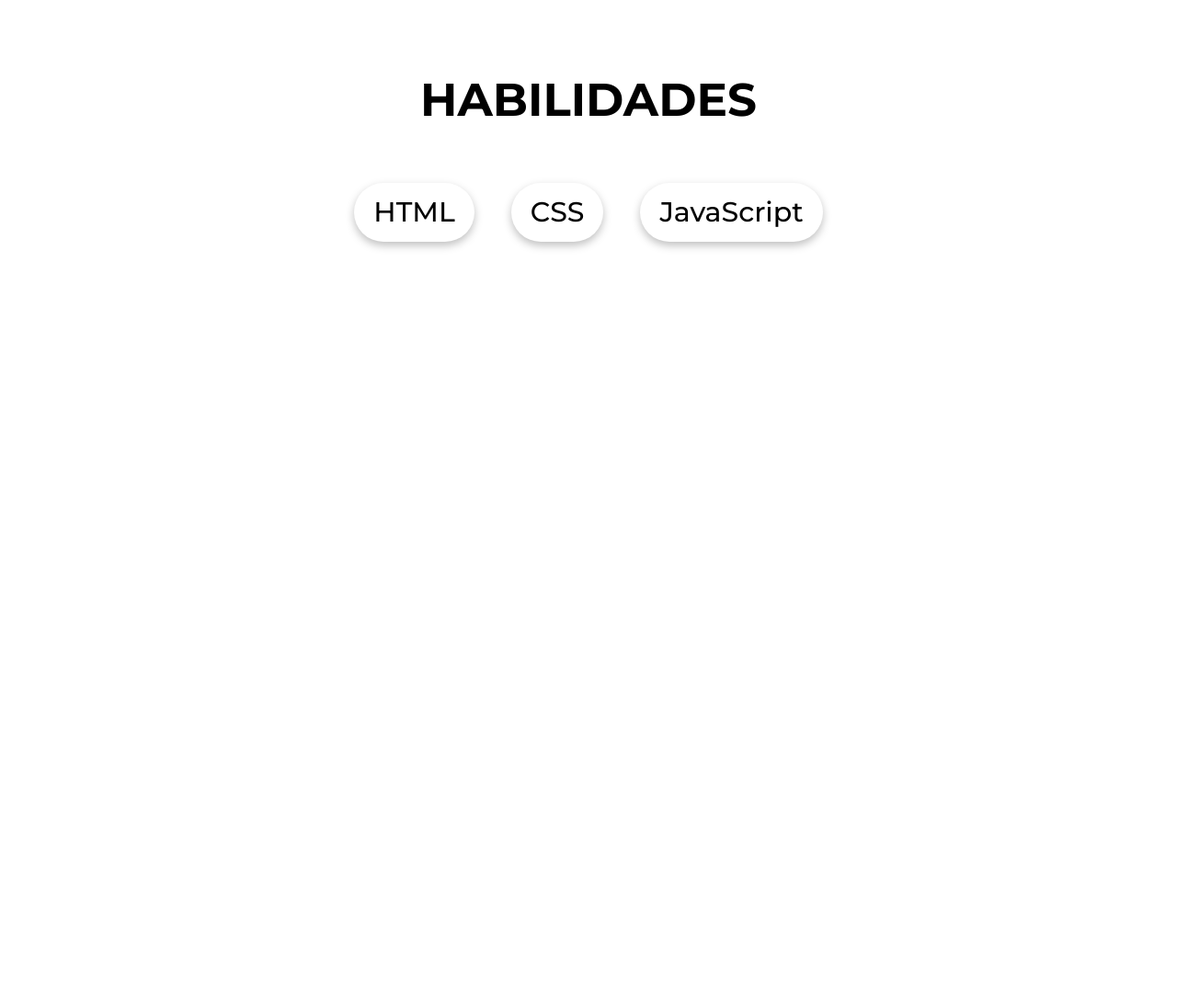
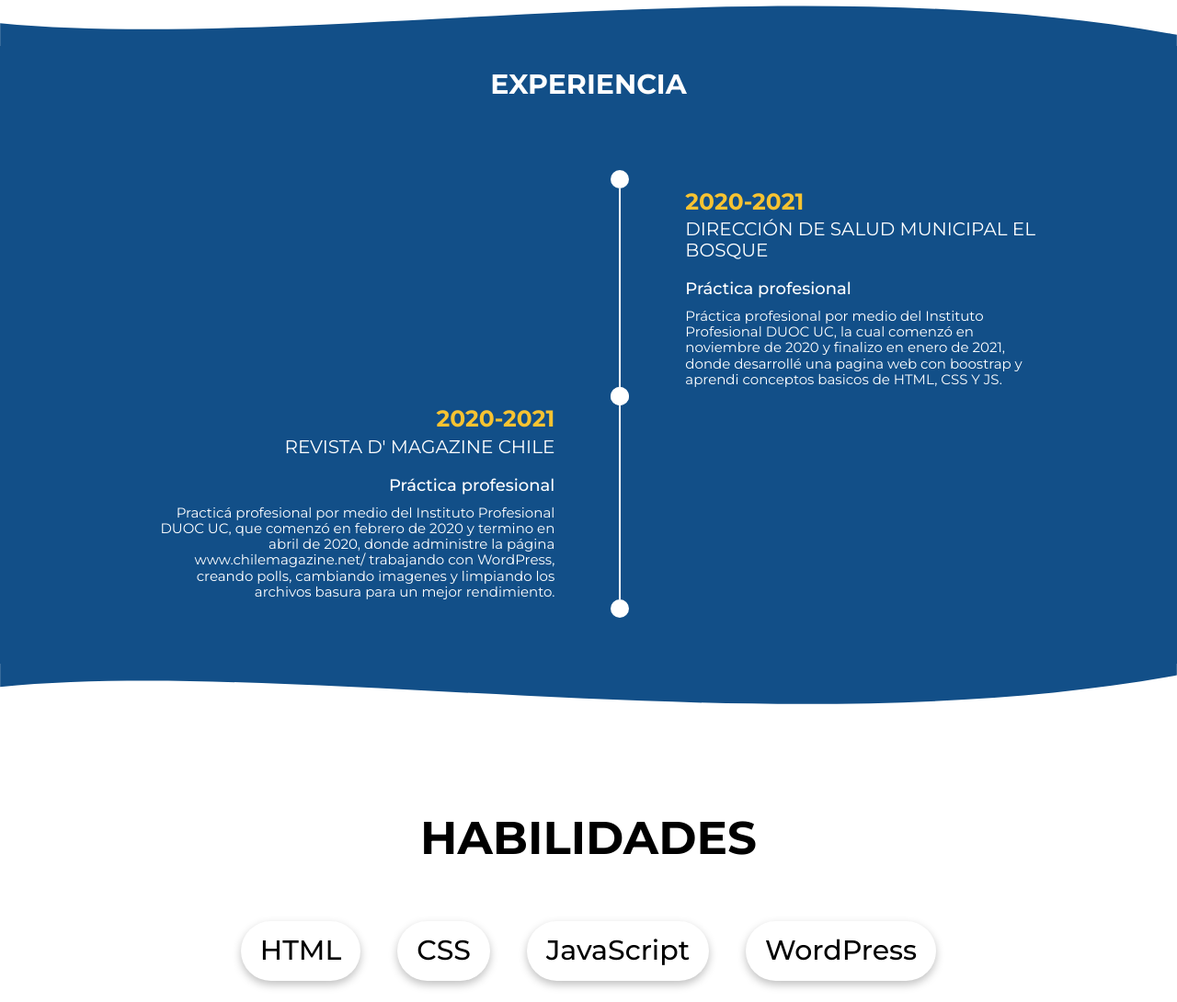
Before and after one commit to Cyntraxx1/Portafolio, a plain HTML site: page index.html in a window 1280 px wide. Shown: the part 630-1720 px from the top of the page at 92% size. Before the commit the page ends 999 px from the top, so only its background shows below. Drawn offline with Linux system fonts and the light colour scheme.

Commit message:
Actualización

```diff
--- /dev/null
+++ b/css/experiences.css
@@ -0,0 +1,140 @@
+.experiences {
+    display: flex;
+    flex-direction: column;
+}
+
+.experiences-body {
+    background-color: var(--primary-color);
+    color: var(--text-color-inverse);
+}
+
+.wave {
+    width: 100%;
+    position: relative;
+    top: 2px;
+}
+
+.wave-bottom {
+    transform: scaleY(-1);
+    top: -2px;
+}
+
+.experiences-title {
+    text-align: center;
+    text-transform: uppercase;
+    font-weight: bold;
+    font-size: 30px;
+    margin: 25px;
+}
+
+.experience-date {
+    font-size: 25px;
+    font-weight: bold;
+    color: var(--secundary-color);
+}
+
+.experience-company {
+    font-size: 20px;
+    text-transform: uppercase;
+    margin-top: 5px;
+}
+
+.experience-position {
+    font-weight: 500;
+    font-size: 18px;
+    margin-top: 20px;
+}
+
+.experience-description {
+    font-weight: 400;
+    font-size: 15px;
+    margin-top: 10px;
+}
+
+a {
+    color: var(--text-color-inverse);
+}
+
+.experience {
+    padding:25px;
+    max-width: 500px;
+    margin: 0 auto;
+}
+
+@media (min-width: 950px) {
+    .experiences-title {
+        text-align: center;
+        text-transform: uppercase;
+        font-weight: bold;
+        font-size: 30px;
+        margin: 25px;
+    }
+
+    .experience-date {
+        font-size: 25px;
+        font-weight: bold;
+        color: var(--secundary-color);
+    }
+
+    .experience-company {
+        font-size: 20px;
+        text-transform: uppercase;
+        margin-top: 5px;
+    }
+
+    .experience-position {
+        font-weight: 500;
+        font-size: 18px;
+        margin-top: 20px;
+    }
+
+    .experience-description {
+        font-weight: 400;
+        font-size: 15px;
+        margin-top: 10px;
+    }
+
+    .experience {
+        padding:0px;
+        max-width: 500px;
+        margin: 0 auto;
+    }
+
+    .experience_left {
+        text-align: right;
+    }
+
+    .experiences-grid {
+        display: grid;
+        grid-template-columns: auto 2px auto;
+        gap: 20px 70px;
+        padding:70px;
+        justify-content: center;
+        max-width: 980px;
+        margin: 0 auto;
+    }
+
+    .line {
+        background-color: var(--text-color-inverse);
+        position: relative;
+    }
+
+    .line::before,
+    .line::after {
+        content: "";
+        display: block;
+        width:20px;
+        height:20px;
+        background-color: var(--text-color-inverse);
+        border-radius: 50%;
+
+        position: absolute;
+        top: -20px;
+        left: -9px;
+    }
+
+    .line::After {
+        top: 100%;
+        z-index: 1;
+    }
+}
--- a/css/main.css
+++ b/css/main.css
@@ -6,6 +6,14 @@
     --text-color: black;
     --navbar-shallow-color: #e5e5e5;
     --menu-mobile-background-color: #3a4460;
+}
+
+html {
+    scroll-behavior: smooth;
+}
+
+section[id] {
+    scroll-margin-top: 70px;
 }
 
 body{
--- a/index.html
+++ b/index.html
@@ -14,6 +14,7 @@
     <link rel="stylesheet" href="css/normalize.css">
     <link rel="stylesheet" href="css/profile.css">
     <link rel="stylesheet" href="css/skills.css">
+    <link rel="stylesheet" href="css/experiences.css">
     <script defer src='js/app.js'></script>
 </head>
 
@@ -42,11 +43,12 @@
     </header>
 
     <div class="horizontal-padding vertical-padding">
-        <section class="profile">
+        <section class="profile" id="profile">
             <div class="profile-info">
                 <h1 class="profile-title">Hola soy, <br />Esteban Huenteleo</h1>
                 <p class="profile-details">
-                    Soy un apasionado por la arquitectura y desarrollo de software, con 1 año de experiencia en lenguajes básicos de front-end.
+                    Soy un apasionado por la arquitectura y desarrollo de software, con 1 año de experiencia en varios
+                    lenguajes de programación.
                 </p>
                 <button class="profile-btn">
                     Descargar cv
@@ -59,16 +61,58 @@
         </section>
     </div>
 
+    <section class="experiences" id="experience">
+        <img src="img/wave.svg" alt="división" class="wave">
+        <div class="experiences-body">
+            <h2 class="experiences-title">Experiencia</h2>
+            <div class="experiences-grid">
+                <div class="empty"></div>
+                <div class="line"></div>
+                <div class="experience">
+                    <div class="experience-date">2020-2021</div>
+                    <div class="experience-company">Dirección de Salud Municipal El Bosque </div>
+                    <div class="experience-position">Práctica profesional</div>
+                    <div class="experience-description">
+                        Práctica profesional por medio del Instituto Profesional DUOC UC, la cual comenzó en noviembre
+                        de 2020 y finalizo en enero de 2021, donde desarrollé una pagina web con boostrap y aprendi
+                        conceptos basicos de HTML, CSS Y JS.
+                    </div>
+                </div>
+                <div class="experience_left">
+                    <div class="experience-date">2020-2021</div>
+                    <div class="experience-company">Revista D' Magazine Chile</div>
+                    <div class="experience-position">Práctica profesional</div>
+                    <div class="experience-description">
+                        Practicá profesional por medio del Instituto Profesional DUOC UC, que comenzó en febrero de 2020
+                        y termino en abril de 2020, donde administre la página <a href="http://www.chilemagazine.net/"
+                            target="_BLANK">www.chilemagazine.net/</a> trabajando con WordPress, creando polls,
+                        cambiando imagenes y limpiando los archivos basura para un mejor rendimiento.
+                    </div>
+                </div>
+                <div class="line"></div>
+                <div class="empty"></div>
+            </div>
+        </div>
+        <img src="img/wave.svg" alt="división" class="wave wave-bottom">
+    </section>
+
     <div class="horizontal-padding vertical-padding">
-        <section class="skills">
+        <section class="skills" id="skills">
             <h2 class="skills-title">Habilidades</h2>
-                <ul class="skills-list">
-                    <li class="skills-skill">HTML</li>
-                    <li class="skills-skill">CSS</li>
-                    <li class="skills-skill">JavaScript</li>
-                </ul>
+            <ul class="skills-list">
+                <li class="skills-skill">HTML</li>
+                <li class="skills-skill">CSS</li>
+                <li class="skills-skill">JavaScript</li>
+                <li class="skills-skill">WordPress</li>
+            </ul>
         </section>
     </div>
+
+    <section class="contact vertical-padding" id="contact">
+        <h2 class="contact-title">Contacto</h2>
+    </div>
+
+
 </body>
 
 </html>
--- a/js/app.js
+++ b/js/app.js
@@ -7,4 +7,31 @@ function toggleMenu() {
 }
 
 openMenuBtn.addEventListener("click", toggleMenu);
-closeMenuBtn.addEventListener("click", toggleMenu);
+closeMenuBtn.addEventListener("click", toggleMenu)
+
+const menuLinks = document.querySelectorAll(' .menu a[href^="#"]');
+
+const observer = new IntersectionObserver((entries) => {
+    entries.forEach((entry => {
+        const id = entry.target.getAttribute("id");
+        const menuLink = document.querySelector(` .menu a[href="#${id}"] `)
+
+        if (entry.isIntersecting) {
+            menuLink.classList.add("selected");
+        } else {
+            menuLink.classList.remove("selected");
+        }
+    })
+})
+
+menuLinks.forEach(menuLink => {
+    menuLink.addEventListener("click", function() {
+        menu.classList.remove("menu_opened");
+    })
+
+    const hash =menuLink.getAttribute("href");
+    const target = document.querySelector(hash);
+    if (target {
+        observer.observe(target,);
+    })
+})
```
Also changed, not shown: img/wave.svg (added).
